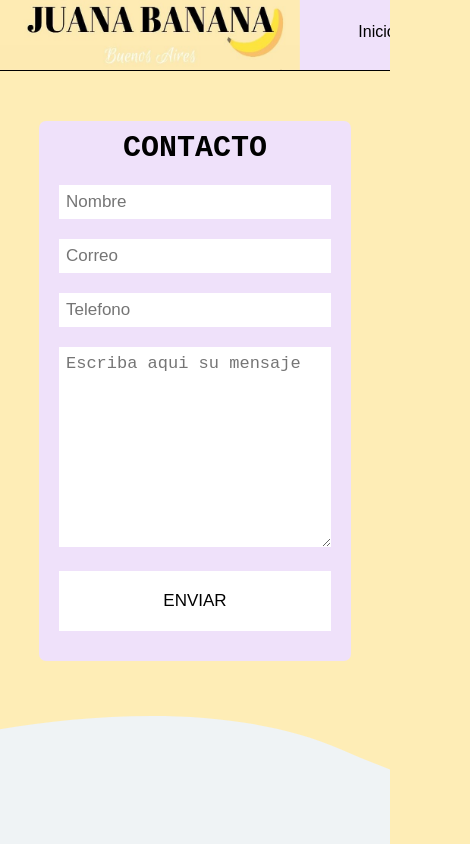
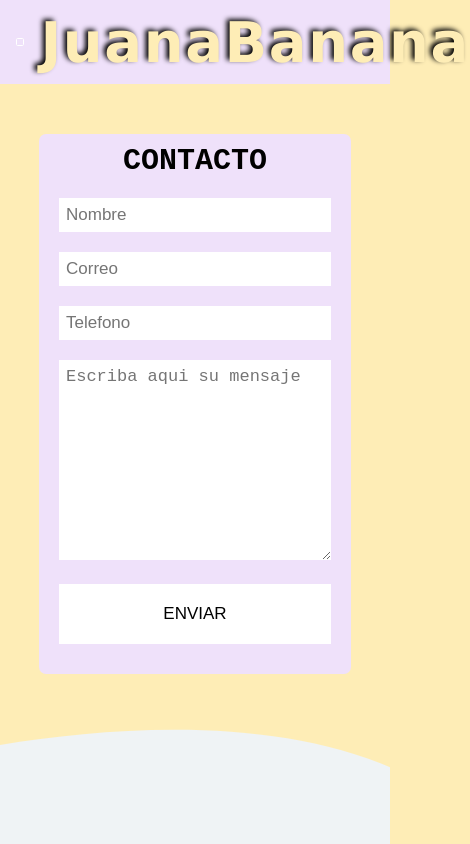
Before and after one commit to MrAnubis27/new_repo_ok, a website: page pages/contacto.html in a window 390 px wide. Shown: the top 844 px of the page, 470 px wide, since content can reach past the window. Drawn offline with Linux system fonts and the light colour scheme.

Commit message:
Acomodando el nav responsive

```diff
--- a/pages/contacto.html
+++ b/pages/contacto.html
@@ -11,16 +11,21 @@
 </head>
 <body>
     <header>
-        <div class="logo">
-            <a href="index.html"></a><img src="../imagenes/juanaBanana.jpeg">
-        </div>
-        <nav class="menu">
-            <ul>
-                <li><a href="../index.html">Inicio</a></li>
-                <li><a href="./productos.html">Productos</a></li>
-                <li><a href="./contacto.html">Contacto</a></li>
-                <li><a href="./comoComprar.html">Comprar</a></li>
-                <li><a href="./preguntasFrecuentes.html">Preguntas</a></li>
+        <nav>
+            <input type="checkbox" id="ckbox">
+            <label for="ckbox" class="drawer">
+                <i class="fa fa-bars" aria-hidden="true"></i>
+            </label>
+
+            <h1>JuanaBanana</h1>
+
+            <ul class="menu-box">
+                <li><a href="../index.html"> Inicio</a></li>
+                <li><a href="./productos.html"> Productos</a></li>
+                <li><a href="./contacto.html"> Contacto</a></li>
+                <li><a href="./comoComprar.html"> Comprar</a></li>
+                <li><a href="./preguntasFrecuentes.html"> Preguntas</a> </li>
+
             </ul>
         </nav>
     </header>
--- a/scss/estilo.scss
+++ b/scss/estilo.scss
@@ -1,5 +1,3 @@
-@import "_variables.";
-
 body {
     margin: 0;
     padding: 0;
@@ -10,43 +8,69 @@ body {
   *::after {
     margin: 0;
     padding: 0;
-    box-sizing: inherit; }
+    box-sizing: inherit;
+    text-decoration: none;
+    list-style: none;
+    }
 
-  .menu {
-    width: 100%;
-    overflow: auto;
-    background-color: #efe1fa;
-    height: 70px;
-    margin-bottom: 50px;
-    border-bottom:1px solid black;}
 
-  .menu ul {
-    padding: 0;
-    margin: 0 0 0 280px;
-    list-style: none; }
+  nav {
+      background-color: #efe1fa;
+      height: 10vh;
+      width: 100%;
+      display: flex;
+      justify-content: space-around;
+      align-items: center;
+      margin-bottom: 50px;
+  }
 
-  .menu ul li {
-    float: left;
-  border-left: 2px solid black ;
-  margin-top: 8px;}
+  header h1 {
+      color: #feedb6;
+      font-size: 3.5rem;
+      letter-spacing: .1rem;
+      font-family: 'Lucida Sans', 'Lucida Sans Regular',  Verdana, sans-serif;
+      text-shadow: -3px -2px 5px #000;
+  }
 
-  .menu ul li a {
-    width: 100px;
-    display: block;
-    padding: 15px 45px;
-    text-decoration: none;
-    font-family: Arial, Helvetica, sans-serif;
-    color: black;
-    text-align: center; }
+  nav ul {
+      display: flex;
+  }
 
-  .menu ul li a:hover {
-    background: grey;
-    text-transform: uppercase; }
+  nav ul li {
+      border-right:  1px solid rgba(92, 89, 89, 0.41);
+  }
 
-  .logo img {
-    position: absolute;
-    width: 300px;
-    height: 70px; }
+  nav ul li:last-child {
+      border-right: none;
+  }
+  nav ul li a {
+      color: black;
+      font-size: 1.2rem;
+      padding: .8rem 1rem;
+      text-transform: uppercase;
+  }
+
+  nav ul li a:hover {
+      background-color: #feedb6;
+      transition: all .3s;
+
+  }
+
+  .drawer {
+      font-size: 1rem;
+      color: black;
+      float: left;
+      cursor: pointer;
+      display: none;
+      margin-left: 1rem;
+      border: solid 1.5px white;
+      padding: .2rem;
+      border-radius: .1rem;
+  }
+
+  #ckbox {
+      display: none;
+  }
 
   .parrafo {
     font-size: 30px;
@@ -66,15 +90,15 @@ body {
     margin-top: 3em;
     margin-bottom: 5em;
     row-gap: 50px;
-    column-gap: 50px; }
+    column-gap: 50px;
+     }
 
   .gridItem {
     cursor: pointer;
     box-shadow: 0 0 5px black;
     transition: all 300ms;
     position: relative;
-    background-color: white;
-    color: black; }
+    background-color:#efe1fa;  }
 
   .gridItem::after {
     content: "";
@@ -112,7 +136,7 @@ body {
   form {
     width: 80%;
     margin: auto;
-    background: grey;
+    background: #efe1fa;
     padding: 10px 20px;
     box-sizing: border-box;
     margin-top: 20px;
@@ -120,7 +144,7 @@ body {
     margin-bottom: 50px; }
 
   .contacto {
-    color: white;
+    color: black;
     text-align: center;
     margin: 0;
     font-size: 30px;
@@ -167,7 +191,7 @@ body {
 
   }
 
-  .ItemPasos{font-size: 10px;
+  .itemPasos{font-size: 18px;
       padding-bottom: 25px ;
   }
 
@@ -272,7 +296,7 @@ body {
   .imagen img{
       width: 100%;
       height:100%;
-      background-size: cover;
+      object-fit: cover;
   }
 
   .overlay{
@@ -382,3 +406,42 @@ body {
   @media screen and (min-width: 960px) {
     #gridImagenes {
       grid-template-columns: repeat(2, 1fr); } }
+
+      @media (max-width:1039px) {
+          nav{
+              justify-content: flex-start;
+          }
+          .drawer{
+              display: block;
+          }
+
+          nav h1{
+              margin-left: 1rem;
+          }
+
+          ul {
+              position: fixed;
+              width: 50%;
+              height: 100vh;
+              background-color: #efe1fa;
+              top: 10vh;
+              left:-100%;
+              text-align: left;
+              transition: all .5s;
+              display: flex;
+              flex-direction: column;
+              align-content: stretch;
+          }
+
+          nav ul li {
+              padding: 1rem 0;
+              display: flex;
+              flex-direction: column;
+              padding-left: 2rem;
+              border-bottom: solid .1rem rgba(201, 196, 196, 0.4);
+          }
+
+          #ckbox:checked  ~ .menu-box{
+              left:0;
+          }
+      }
```
Also changed, not shown: index.html (+16 -10 lines), pages/comoComprar.html (+15 -10 lines), pages/preguntasFrecuentes.html (+15 -10 lines), pages/productos.html (+15 -10 lines), css/estiloprueba.css, scss/estilo.css (added), 1 other file.
